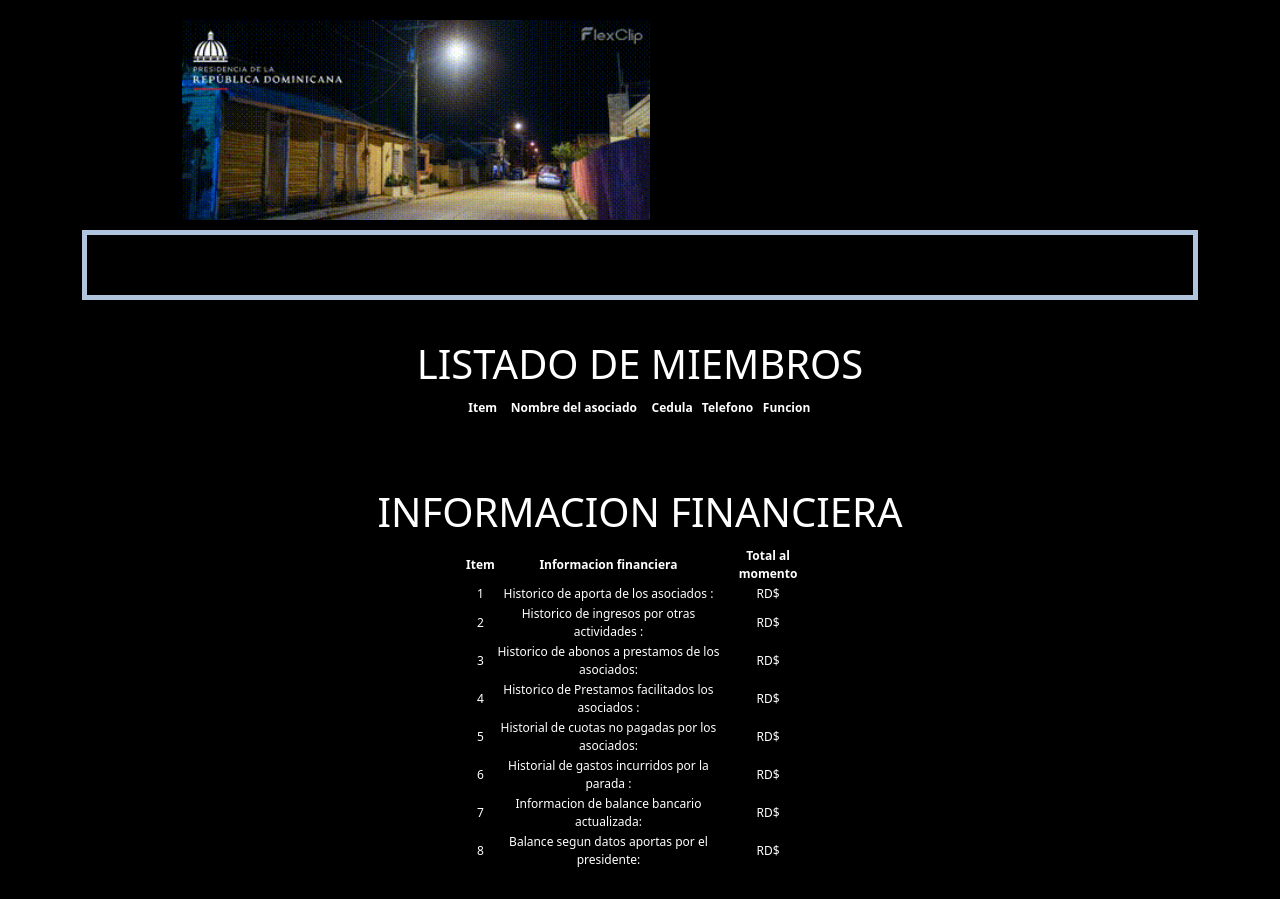
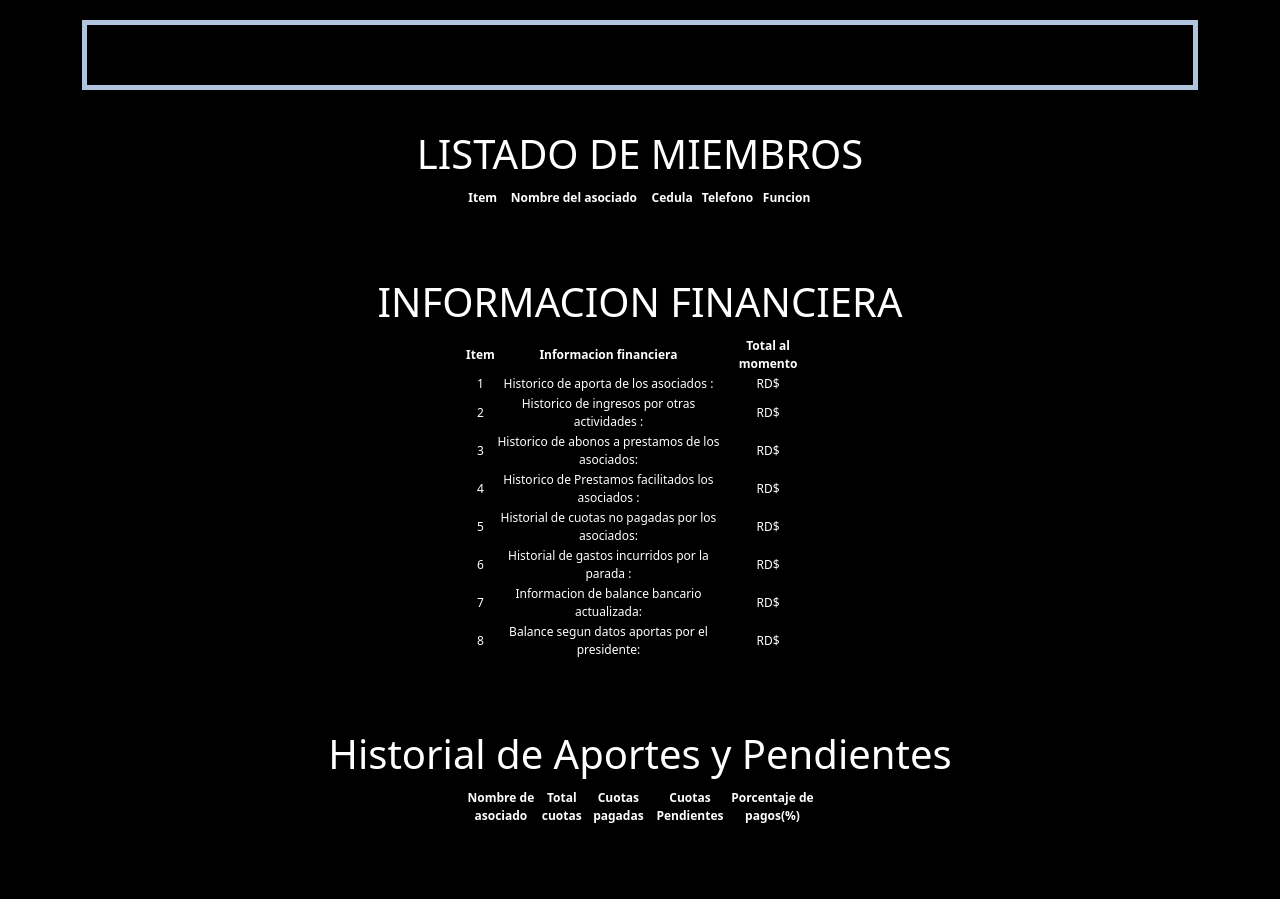
Before and after one commit to juancarotejeda/motasociados, a Flask app: template templates/index.html in a window 1280 px wide. Shown: the part 80-979 px from the top of the page. After the commit the page ends 903 px from the top, so only its background shows below. Run offline with Flask 3, Linux system fonts and the light colour scheme; the template is opened without the code that fills it, so the values that code supplies are empty; some libraries are stand-ins or nearby versions.

Commit message:
commit 5

```diff
--- a/app.py
+++ b/app.py
@@ -1,12 +1,11 @@
 import mysql.connector,funciones,os
-from flask import Flask, render_template,flash, request, session, redirect, url_for
+from flask import Flask, render_template,flash, request,  redirect, url_for
 from datetime import datetime
 from dotenv import load_dotenv
 load_dotenv()
 
 app = Flask(__name__)
 app.secret_key=os.getenv("APP_KEY")
-
 DB_HOST =os.getenv('DB_HOST')
 DB_USERNAME =os.getenv("DB_USERNAME")
 DB_PASSWORD =os.getenv("DB_PASSWORD")
--- a/templates/index.html
+++ b/templates/index.html
@@ -52,9 +52,6 @@
         </div>
       </div>
     </nav>
-    <div class="publicidad">
-      <img class="logo" src="/static/imagen/barrio_seguro-intran.gif" alt="publicidad">
-     </div>
     <section id="informacion">
       <fieldset class="encabezado">
         {%for datos in informacion %}
```
